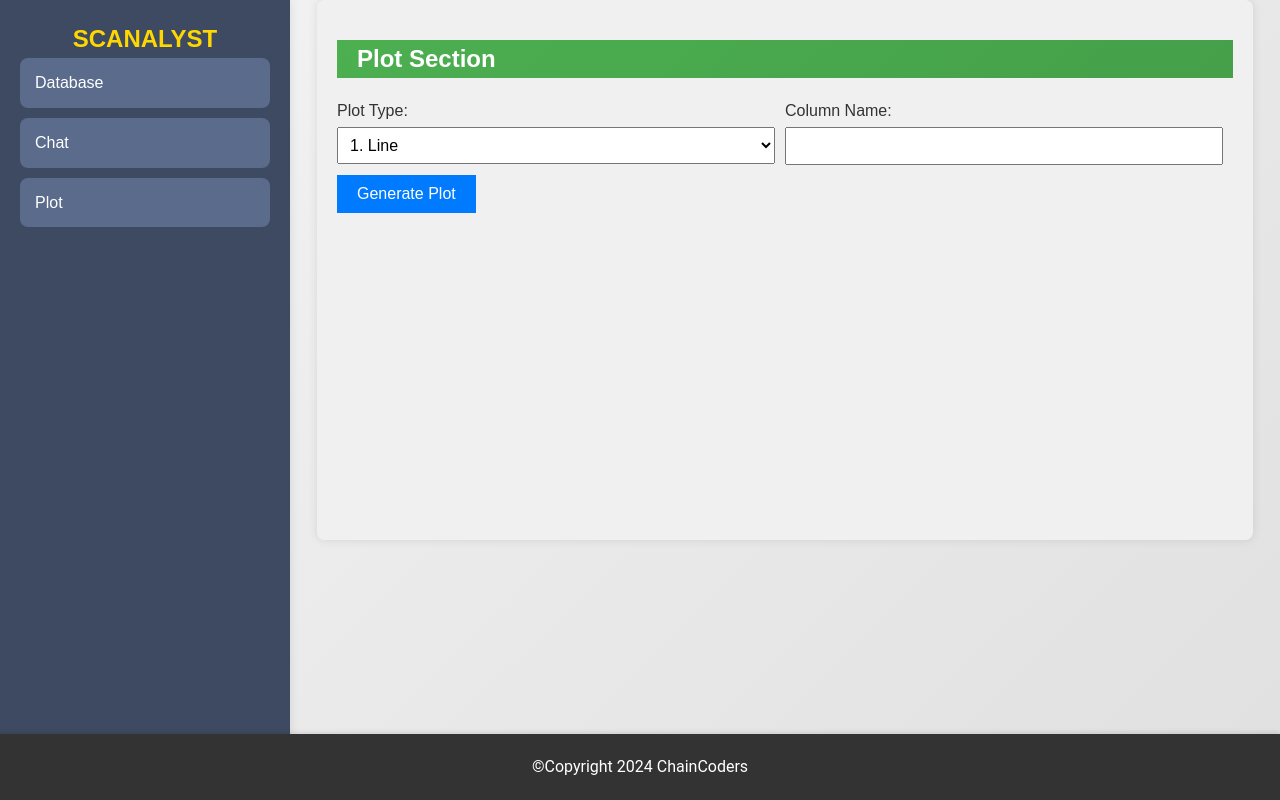
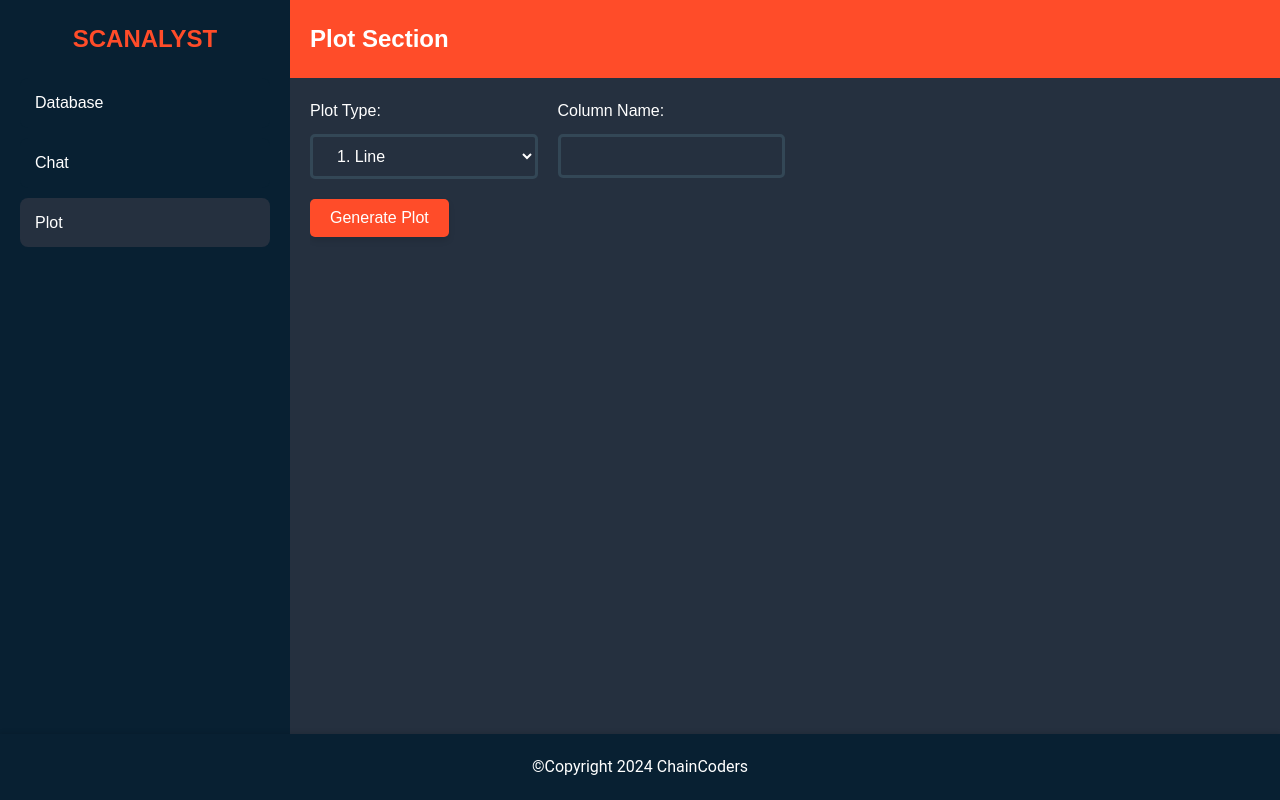
Before and after one commit to QwertyFusion/Database-Analyzer, a Node server app: page /plot in a window 1280 px wide. Run offline with Node 20, Linux system fonts and the light colour scheme.

Commit message:
Updated Look & Feel

```diff
--- a/package.json
+++ b/package.json
@@ -11,11 +11,13 @@
   "author": "",
   "license": "ISC",
   "dependencies": {
+    "axios": "^1.7.2",
     "compromise": "^14.13.0",
     "csv-parser": "^3.0.0",
     "ejs": "^3.1.10",
     "express": "^4.19.2",
     "multer": "^1.4.5-lts.1",
-    "natural": "^7.0.6"
+    "natural": "^7.1.0",
+    "nodemon": "^3.1.4"
   }
 }
--- a/public/styles.css
+++ b/public/styles.css
@@ -205,7 +205,7 @@ body {
 #sidebar {
     width: 250px;
     min-width: 250px;
-    background-color: #3E4A61;
+    background-color: #082032;
     padding-left: 20px;
     padding-right: 20px;
     padding-bottom: 20px;
@@ -215,11 +215,11 @@ body {
 
 .sidebar-header {
     text-align: center;
-    margin-top: 20px;
+    margin: 20px 0px;
 }
 
 .sidebar-header h2 {
-    color: #FFD700;
+    color: #FF4C29;
     font-size: 24px;
     margin: 0;
 }
@@ -231,20 +231,19 @@ body {
     border-radius: 8px;
     text-decoration: none;
     color: #fff;
-    background-color: #5A6B8C;
+    background-color: #082032;
     transition: background-color 0.3s, transform 0.3s;
     font-size: 16px;
     font-weight: 500;
 }
 
 .sidebar-tab:hover {
-    background-color: #f0009c;
+    background-color: #25303f;
     transform: translateX(5px);
 }
 
-.sidebar-tab.active {
-    background-color: #06e7e3;
-    color: #1c50b2;
+.hovered {
+    background-color: #25303f;
 }
 
 
@@ -406,118 +425,28 @@ body {
 }
 
 #databaseTable th, #databaseTable td {
-    border: 1px solid #ddd;
+    border: 2px solid #25303f;
     padding: 8px;
 }
 
 #databaseTable th {
-    background-color: #4CAF50;
+    background-color: #FF4C29;
     color: white;
     text-align: left;
 }
 
 #databaseTable tr:nth-child(even) {
-    background-color: #f2f2f2;
+    background-color: #2C394B;
 }
 
 #databaseTable tr:hover {
-    background-color: #ddd;
+    background-color: #4b322c;
 }
 
 #databaseTable td {
     text-align: left;
     white-space: nowrap;
 }
-
-
-
-
-
-
-/*  Plot Area   */
-#content {
-    padding: 20px;
-    width: 70%; /* Adjust width as needed */
-    margin: 0 auto; /* Center the content horizontally */
-    background-color: #f0f0f0; /* Light gray background */
-    border-radius: 8px;
-    box-shadow: 0 0 10px rgba(0, 0, 0, 0.1); /* Subtle shadow effect */
-    overflow-y: auto; /* Add vertical scrollbar */
-    max-height: 500px; /* Limit height and enable scrolling if content exceeds */
-}
-
-#plot-container {
-    flex: 1;
-    display: flex;
-    flex-direction: column;
-    height: 100vh;
-}
-
-#plot-header {
-    text-align: left;
-    padding-left: 20px;
-    color: white;
-    background: linear-gradient(135deg, #4CAF50, #45a049);
-}
-
-#content h1 {
-    font-size: 24px;
-    margin-bottom: 20px;
-}
-
-#plot-form {
-    margin-bottom: 10px;
-}
-
-.form-row {
-    display: flex;
-    justify-content: space-between;
-}
-
-.form-group {
-    flex: 1;
-    margin-right: 10px;
-}
-
-#plot-form label {
-    display: block;
-    margin-bottom: 3px;
-}
-
-#plot-form select, #plot-form input[type="text"] {
-    width: 100%; /* Adjust width as needed */
-    padding: 8px;
-    font-size: 16px;
-    margin-bottom: 10px;
-    box-sizing: border-box;
-}
-
-#plot-form button {
-    background-color: #007bff;
-    color: white;
-    border: none;
-    padding: 10px 20px;
-    font-size: 16px;
-    cursor: pointer;
-}
-
-#plot-form button:hover {
-    background-color: #0056b3;
-}
-
-#plot-container {
-    margin-top: 10px;
-}
-
-#error-message {
-    color: red;
-    margin-top: 10px;
-}
-
-
-
-
-
 
 /* Scrollbar styles */
 #databaseTable::-webkit-scrollbar {
@@ -607,10 +539,137 @@ body {
 }
 
 #pageForm button:hover {
-    background-color: #45a049;
     box-shadow: 0 6px 8px rgba(0, 0, 0, 0.15);
-    transform: translateY(-2px);
+    transform: translateY(2px);
 }
+
+#pageForm button:active {
+    background-color: #c93d21;
+}
+
+
+
+
+
+
+/*  Plot Area   */
+#plot-container {
+    flex: 1;
+    display: flex;
+    flex-direction: column;
+    width: 100%;
+    background-color: #25303f;
+}
+
+#plot-header {
+    text-align: left;
+    padding-left: 20px;
+    color: white;
+    background: #FF4C29;
+}
+
+#plot-body {
+    height: calc(100vh - 190px);
+    overflow-y: scroll;
+    margin: 20px;
+    margin-right: 0px;
+    padding-right: 20px;
+}
+
+.form-row {
+    display: flex;
+    justify-content: space-between;
+    width: calc(50% + 20px);
+}
+.form-group {
+    flex: 1;
+    margin-right: 20px;
+}
+
+#plot-form label {
+    display: block;
+    margin-bottom: 10px;
+    color: white;
+}
+
+#plot-form select, #plot-form input[type="text"] {
+    width: 100%;
+    padding: 10px 20px;
+    font-size: 16px;
+    box-sizing: border-box;
+    margin-bottom: 20px;
+    border: 3px solid #334756;
+    background-color: #25303f;
+    border-radius: 5px;
+    color: white;
+}
+
+#plot-form select:focus, #plot-form input[type="text"]:focus {
+    outline: none;
+    border-color: #FF4C29;
+}
+
+select > option:hover {
+    background-color: #FF4C29;
+  }
+
+#plot-form button {
+    background-color: #FF4C29;
+    color: white;
+    font-size: 16px;
+    border: none;
+    padding: 10px 20px;
+    border-radius: 5px;
+    cursor: pointer;
+    box-shadow: 0 4px 6px rgba(0, 0, 0, 0.1);
+    transition: background-color 0.3s, box-shadow 0.3s, transform 0.3s;
+    margin-bottom: 20px;
+}
+
+#plot-form button:hover {
+    box-shadow: 0 6px 8px rgba(0, 0, 0, 0.15);
+    transform: translateY(2px);
+}
+
+#plot-form button:active {
+    background-color: #c93d21;
+}
+
+#plot-viewport {
+    flex: 1;
+    display: flex;
+    flex-direction: column;
+    width: 100%;
+    align-items: center;
+}
+
+#plot-viewport > img{
+    margin-top: 5%;
+    border: 2px solid #FF4C29;
+    padding: 10px;
+    width: 800px;
+}
+
+/* Scrollbar Styles */
+
+#plot-body::-webkit-scrollbar {
+    width: 12px;
+    height: 12px;
+}
+
+#plot-body::-webkit-scrollbar-thumb {
+    background: #888;
+    border-radius: 6px;
+}
+
+#plot-body::-webkit-scrollbar-thumb:hover {
+    background: #555;
+}
+
+
+
+
+
 
 
 
@@ -621,7 +680,7 @@ body {
 footer {
     text-align: center;
     padding: 20px;
-    background-color: #333;
+    background-color: #082032;
     color: white;
     box-shadow: 0 -2px 4px rgba(0, 0, 0, 0.1);
     position: fixed;
--- a/server/views/chat.ejs
+++ b/server/views/chat.ejs
@@ -15,7 +15,7 @@
             <div class="sidebar-tabs">
                 <a href="/database" class="sidebar-tab">Database</a>
                 <a href="/chat" class="sidebar-tab hovered">Chat</a>
-                <a href="/plot" class="sidebar-tab hovered-2">Plot</a>
+                <a href="/plot" class="sidebar-tab">Plot</a>
             </div>
         </div>
         <div id="chat-container">
--- a/server/views/database.ejs
+++ b/server/views/database.ejs
@@ -15,7 +15,7 @@
             <div class="sidebar-tabs">
                 <a href="/database" class="sidebar-tab hovered">Database</a>
                 <a href="/chat" class="sidebar-tab">Chat</a>
-                <a href="/plot" class="sidebar-tab hovered-2">Plot</a>
+                <a href="/plot" class="sidebar-tab">Plot</a>
             </div>
         </div>
         <div id="database-container">
--- a/server/views/plot.ejs
+++ b/server/views/plot.ejs
@@ -15,17 +15,19 @@
             <div class="sidebar-tabs">
                 <a href="/database" class="sidebar-tab">Database</a>
                 <a href="/chat" class="sidebar-tab">Chat</a>
-                <a href="/plot" class="sidebar-tab">Plot</a>
+                <a href="/plot" class="sidebar-tab hovered">Plot</a>
             </div>
         </div>
-        <div id="content">
+        <div id="plot-container">
             <div id="plot-header">
                 <h2>Plot Section</h2>
             </div>
+            <div id="plot-body">
                 <form id="plot-form">
                     <div class="form-row">
                         <div class="form-group">
                             <label for="plot-type">Plot Type:</label>
+                            <div class="select-wrapper">
                                 <select id="plot-type" name="plotType">
                                     <option value="line">1. Line</option>
                                     <option value="bar">2. Bar</option>
@@ -35,6 +37,7 @@
                                     <option value="heatmap">6. Heatmap</option>
                                     <option value="density">7. Density</option>
                                 </select>
+                            </div>
                         </div>
                         <div class="form-group">
                             <label for="column-name">Column Name:</label>
@@ -47,8 +50,9 @@
                     </div>
                     <button type="submit">Generate Plot</button>
                 </form>
-            <div id="plot-container">
+                <div id="plot-viewport">
                     <!-- Plot will be displayed here -->
+                </div>
             </div>
         </div>
     </div>
@@ -90,7 +94,7 @@
             })
             .then(response => response.json())
             .then(data => {
-                const plotContainer = document.getElementById('plot-container');
+                const plotContainer = document.getElementById('plot-viewport');
                 plotContainer.innerHTML = '';
 
                 if (data.plot) {
```
Also changed, not shown: other parts of public/styles.css (+45 -25 lines), README.md, 1 other file. Lines whose indentation alone changed are shown as unchanged.
